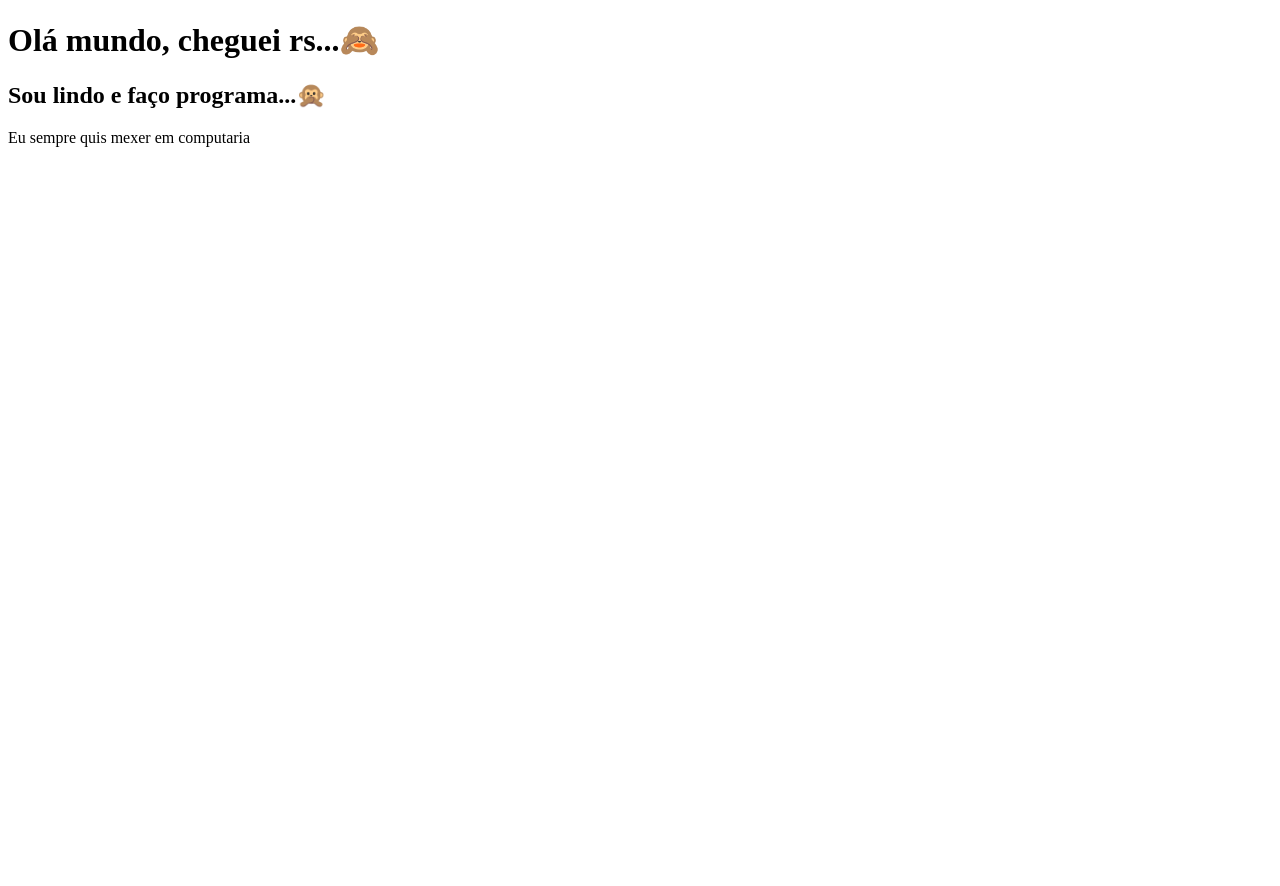
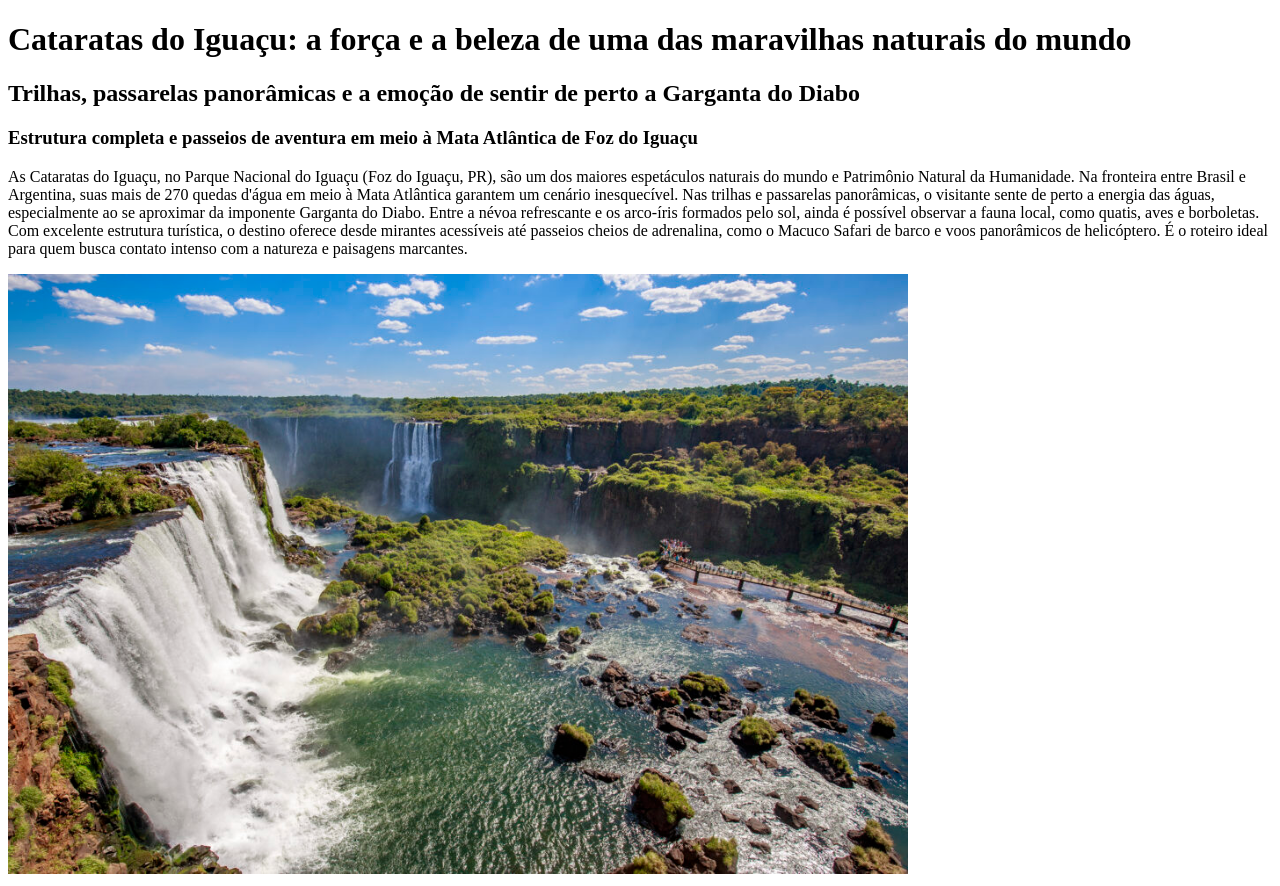
Before and after one commit to lipepez/PontoZero, a plain HTML site: page index.html in a window 1280 px wide. Before the commit the page ends 800 px from the top, so only its background shows below. Drawn offline with Linux system fonts and the light colour scheme.

Commit message:
Site atualizado

```diff
--- a/index.html
+++ b/index.html
@@ -4,8 +4,14 @@
         <title>Meu primeiro site</title>
     </head>
     <body>
-        <h1>Olá mundo, cheguei rs...🙈</h1>
-        <h2>Sou lindo e faço programa...🙊</h2>
-        <p>Eu sempre quis mexer em computaria</p>
+        <h1>Cataratas do Iguaçu: a força e a beleza de uma das maravilhas naturais do mundo</h1>
+        <h2>Trilhas, passarelas panorâmicas e a emoção de sentir de perto a Garganta do Diabo</h2>
+        <h3>Estrutura completa e passeios de aventura em meio à Mata Atlântica de Foz do Iguaçu</h3>
+        <p>As Cataratas do Iguaçu, no Parque Nacional do Iguaçu (Foz do Iguaçu, PR), são um dos maiores espetáculos naturais do mundo e Patrimônio Natural da Humanidade. Na fronteira entre Brasil e Argentina, suas mais de 270 quedas d'água em meio à Mata Atlântica garantem um cenário inesquecível.
+Nas trilhas e passarelas panorâmicas, o visitante sente de perto a energia das águas, especialmente ao se aproximar da imponente Garganta do Diabo. Entre a névoa refrescante e os arco-íris formados pelo sol, ainda é possível observar a fauna local, como quatis, aves e borboletas.
+Com excelente estrutura turística, o destino oferece desde mirantes acessíveis até passeios cheios de adrenalina, como o Macuco Safari de barco e voos panorâmicos de helicóptero. É o roteiro ideal para quem busca contato intenso com a natureza e paisagens marcantes.</p>
+        <img src="./iStock-1369791310-1024x683.jpg" alt="Esta é uma imagem"
+         img src="./Creditos-Bruno-Bimbato-Cataratas-do-Iguacu.png"
+        width="900px">
     </body>
-</html>
+    </html>
```
Also changed, not shown: 407c50b5efdc9147f477522d2e455e16.jpg (added), Creditos-Bruno-Bimbato-Cataratas-do-Iguacu.png (added), i2uxpmbm9a6h1.jpeg (added), iStock-1369791310-1024x683.jpg (added).
